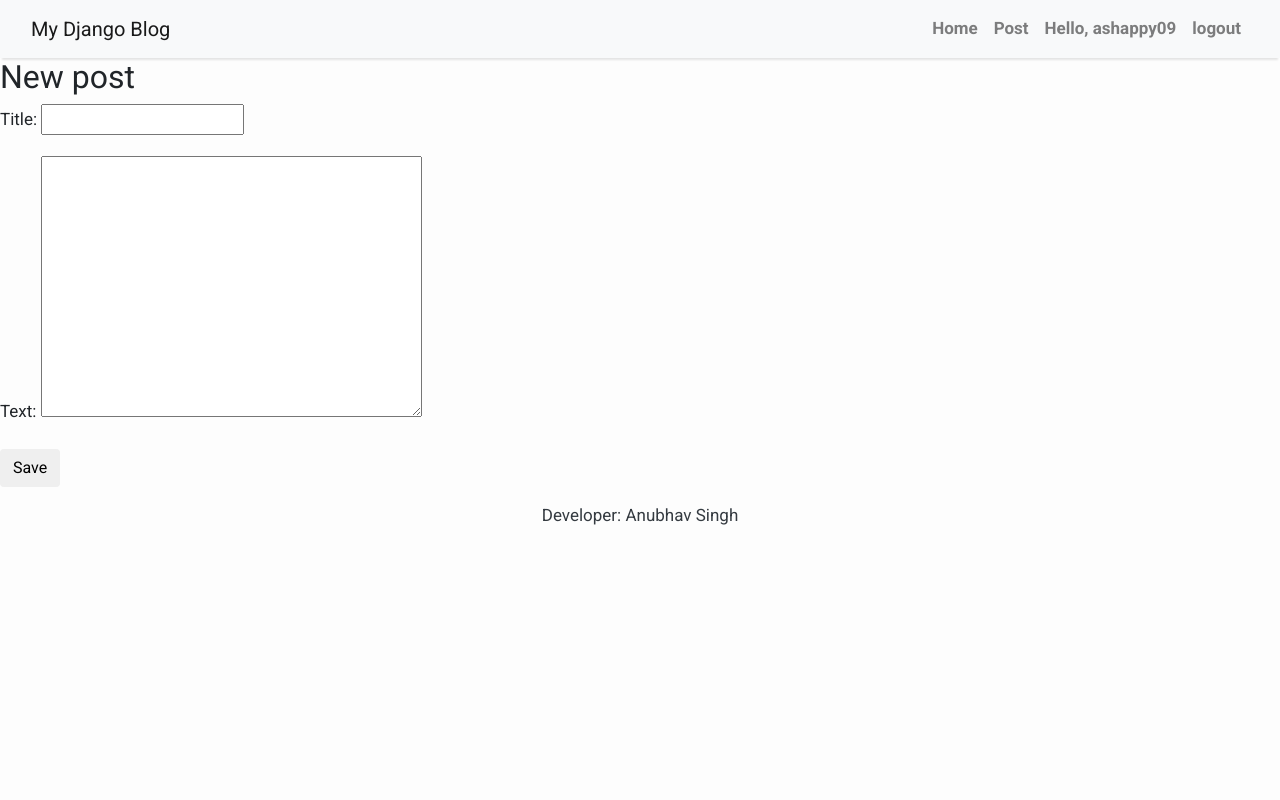
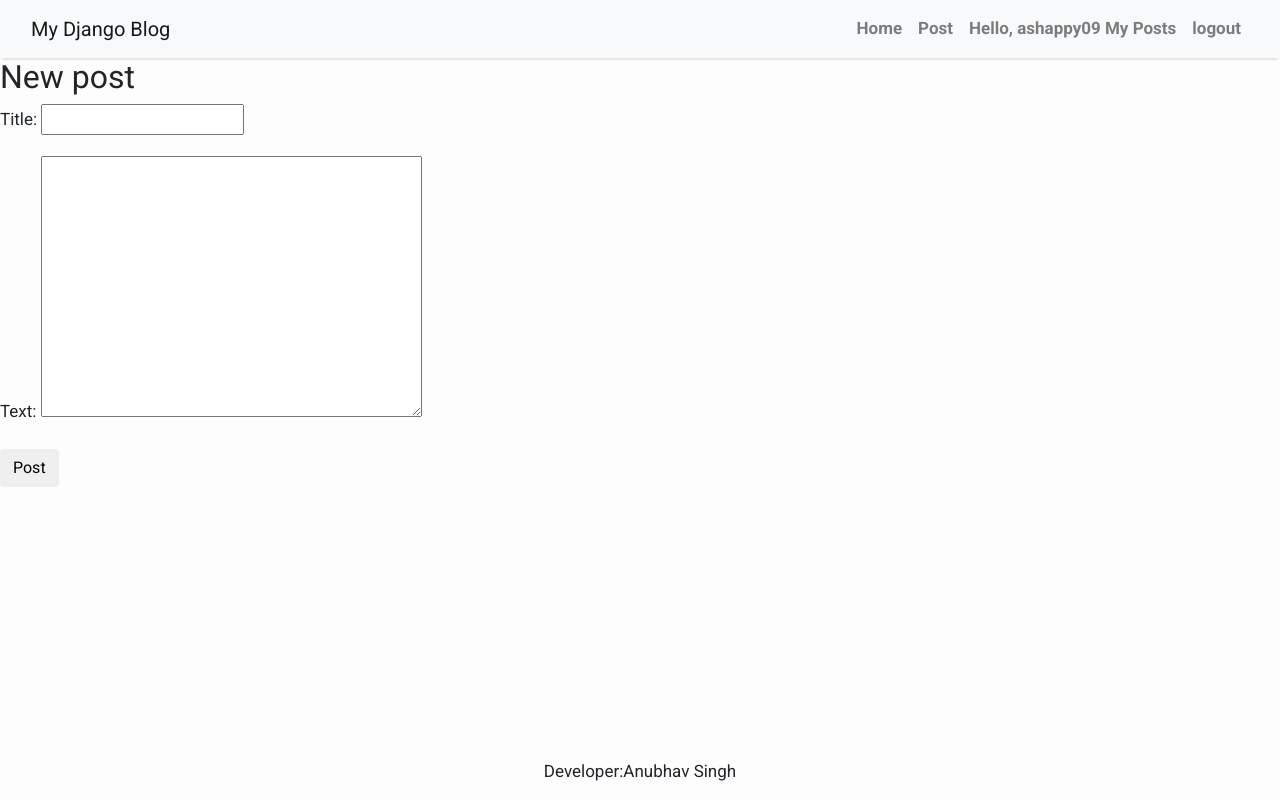
Before and after one commit to ashappy09/Myblog, a Django app: page /post_new/ in a window 1280 px wide. Run offline with Django 3.2, Linux system fonts and the light colour scheme; a user stored in the database is signed in; some libraries are stand-ins or nearby versions.

Commit message:
added my posts link

```diff
--- a/newsapp/forms.py
+++ b/newsapp/forms.py
@@ -8,4 +8,4 @@ from django.contrib.auth.models import User
 class PostForm(forms.ModelForm):
     class Meta:
         model = Post
-        fields = ('title','text',)
+        fields = ('title','text')
--- a/newsapp/models.py
+++ b/newsapp/models.py
@@ -20,7 +20,6 @@ class Post(models.Model):
     text = models.TextField()
     created_date = models.DateTimeField(default=timezone.now)
     published_date = models.DateTimeField(blank=True, null=True)
-
     objects = models.Manager
 
     def publish(self):
--- a/newsapp/templates/base.html
+++ b/newsapp/templates/base.html
@@ -2,12 +2,13 @@
 <html>
 
     <head>
-        <title>ryan7417</title>
+        <title>ashappy09</title>
         <link href="https://fonts.googleapis.com/css?family=Roboto:400,700" rel="stylesheet">
         <meta name="google" content="notranslate" />
         <meta name="viewport" content="width=device-width, initial-scale=1" />
         <link rel="stylesheet" href="https://maxcdn.bootstrapcdn.com/bootstrap/4.0.0/css/bootstrap.min.css" integrity="sha384-Gn5384xqQ1aoWXA+058RXPxPg6fy4IWvTNh0E263XmFcJlSAwiGgFAW/dAiS6JXm"
             crossorigin="anonymous" />
+
     </head>
 
     <body>
@@ -52,7 +53,7 @@
                                 <a class="nav-link text-black font-weight-bold" href="{% url 'post_new' %}">Post</a>
                             </li>
                         <li class="nav-item text-black">
-                            <a class="nav-link text-black font-weight-bold" href="{% url 'index' %}">Hello, {{user.username}}</a>
+                            <a class="nav-link text-black font-weight-bold" href="{% url 'postlist' %}">Hello, {{user.username}} My Posts</a>
                         </li>
                         <li class="nav-item text-black">
                             <a class="nav-link text-black font-weight-bold" href="{% url 'logout' %}">logout</a>
@@ -70,8 +71,13 @@
         <!-- Content Goes here -->
         {% endblock content %}
         <!-- Footer -->
-        <footer class="py-3 bg-grey">
-            <p class="m-0 text-dark text-center ">Developer: Anubhav Singh</p>
-        </footer>
+
+        <footer class="page-footer font-small blue fixed-bottom">
+
+                <!-- Copyright -->
+                <div class="footer-copyright text-center py-3">Developer:Anubhav Singh </div>
+                <!-- Copyright -->
+
+              </footer>
     </body>
 </html>
--- a/newsapp/templates/post_new.html
+++ b/newsapp/templates/post_new.html
@@ -4,6 +4,6 @@
     <h2>New post</h2>
     <form method="POST" class="post-form">{% csrf_token %}
         {{ form.as_p }}
-        <button type="submit" class="save btn btn-default">Save</button>
+        <button type="submit" class="save btn btn-default">Post</button>
     </form>
 {% endblock %}
--- a/newsapp/urls.py
+++ b/newsapp/urls.py
@@ -6,4 +6,5 @@ urlpatterns = [
     path('index/',views.index,name = 'index'),
     path('post_new/',views.post_new,name = 'post_new'),
     path('post_detail/<int:pk>/',views.post_detail,name='post_detail'),
+    path('postlist/',views.getmypost,name = 'postlist'),
 ]
--- a/newsapp/views.py
+++ b/newsapp/views.py
@@ -58,7 +58,7 @@ def index(request):
     post = Post.objects.all().order_by('-published_date')
     context = {
         "object_list":news,
-        "post_list":post
+        "post_list":post,
     }
     return render(request,'index.html',context = context)
 
@@ -66,6 +66,9 @@ def post_detail(request, pk):
     post = get_object_or_404(Post, pk=pk)
     return render(request, 'post_detail.html', {'post': post})
 
+def getmypost(request):
+    post = Post.objects.filter(author = request.user)
+    return render(request,'postlist.html',{'post_list':post})
 
 def logout(request):
     """Logs out user"""
```
Also changed, not shown: newsapp/templates/index.html (+31 -8 lines), newsapp/templates/postlist.html (added, +16 -0 lines), db.sqlite3.
